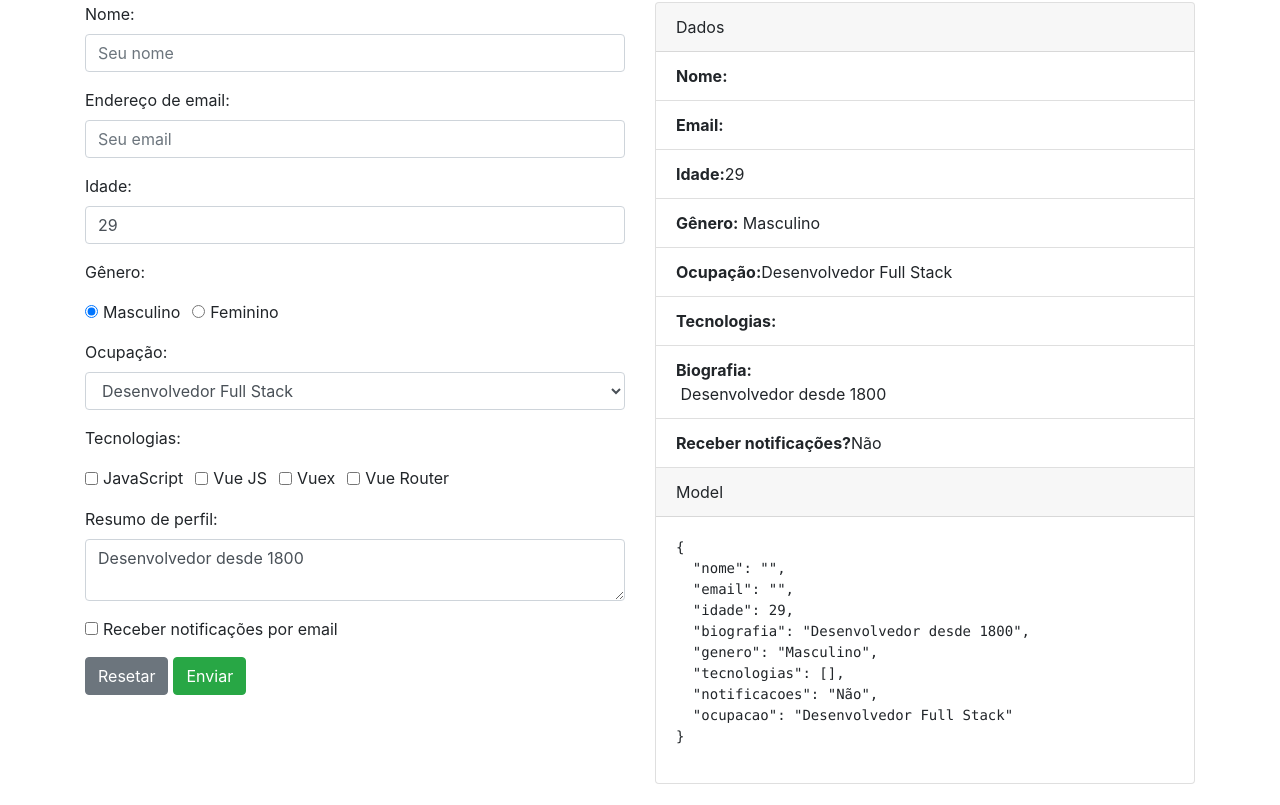
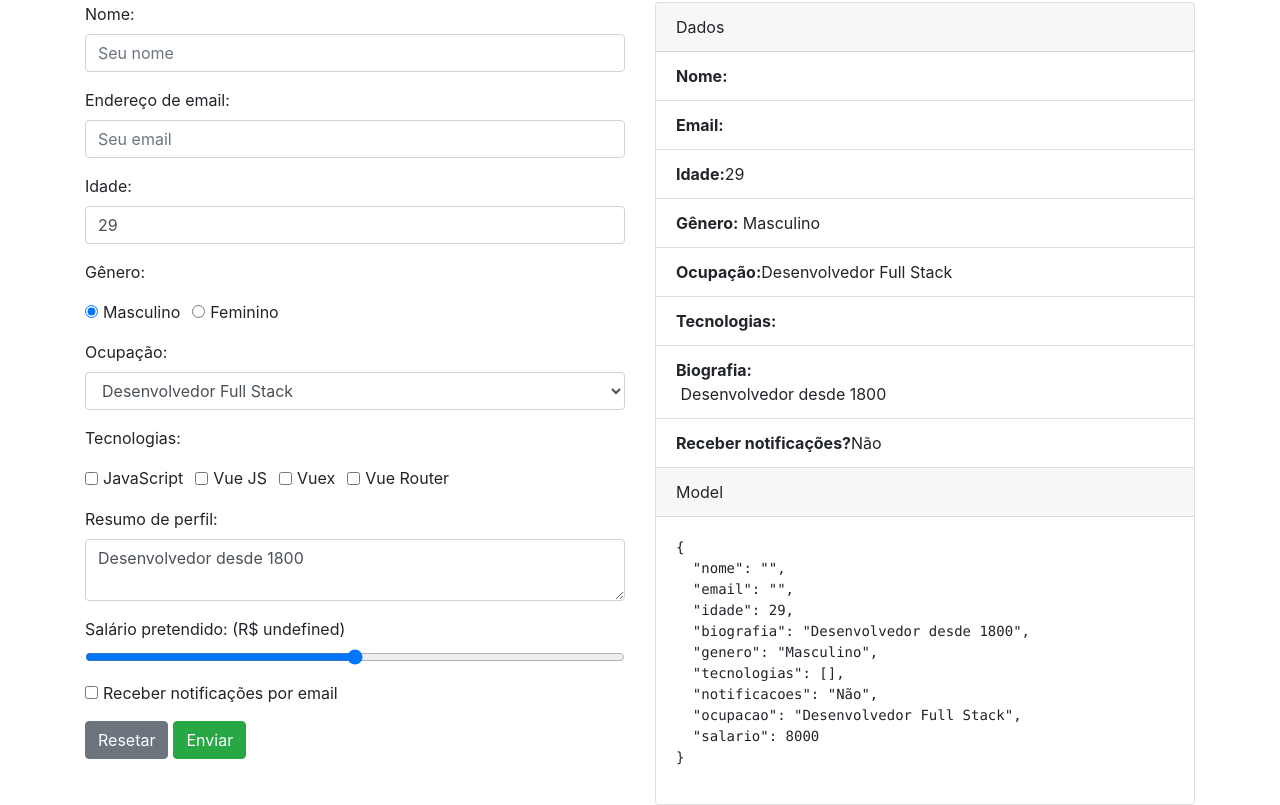
Before and after one commit to lourencofelipe/vue-frms, a Vue app: page / in a window 1280 px wide. Shown: the part 321-1126 px from the top of the page. Before the commit the page ends 1105 px from the top, so only its background shows below. Built offline with nearby package versions, Linux system fonts and the light colour scheme.

Commit message:
Adding range component

```diff
--- a/src/App.vue
+++ b/src/App.vue
@@ -132,6 +132,16 @@
               v-model="desenvolvedor.biografia"></textarea>
             </div>
 
+              <div class="form-group">
+                  <AppRange
+                  label="Salário pretendido:"
+                  v-model.number="desenvolvedor.salario"
+                  min="1000"
+                  max="15000"
+                  step="200"
+                  :inputClasses="{'form-control-range' : true}"/>
+              </div>
+
             <div class="form-group">
 
               <div class="form-check form-check-inline">
@@ -201,7 +211,13 @@
 </template>
 
 <script>
+
+import AppRange from './components/Range.vue'
+
 export default {
+  components: {
+    AppRange
+  },
   data(){
     return {
       desenvolvedor: {},
@@ -213,7 +229,8 @@ export default {
         genero: 'Masculino',
         tecnologias: [],
         notificacoes: 'Não',
-        ocupacao: 'Desenvolvedor Full Stack'
+        ocupacao: 'Desenvolvedor Full Stack',
+        salario: 8000
       },
       ocupacoes: [
         'Desenvolvedor Front End (Web)',
--- /dev/null
+++ b/src/components/Range.vue
@@ -0,0 +1,44 @@
+<template>
+    <div>
+        <label>{{ customLabel }}</label>
+        <input
+        type="range"
+        v-bind="$attrs"
+        :value="value"
+        :class="inputClasses"
+        @input="atualizar">
+    </div>
+</template>
+<script>
+export default {
+    // Os atributos que forem passados para dentro do componente que não possuir uma prop definida não serão colocados no elemento root
+    inheritAttrs: false,
+    props: {
+        label: String,
+        value: [Number, String],
+        inputClasses: [String, Object, Array]
+    },
+    data() {
+        valorAtual: this.value || this.$attrs.min
+        return {
+        }
+    },
+    computed: {
+        customLabel() {
+            return `${this.label} (R$ ${this.valorAtual})`
+        }
+    },
+    methods: {
+        atualizar(event) {
+            // Recebe valor atual do input
+            const valor = event.target.value
+            // Emite um evento do tipo input e é passado como valor o que vier na constante.
+            this.$emit('input', valor)
+            this.valorAtual = valor
+        }
+    },
+    created() {
+        console.log('Attrs:', this.$attrs)
+    }
+}
+</script>
```
